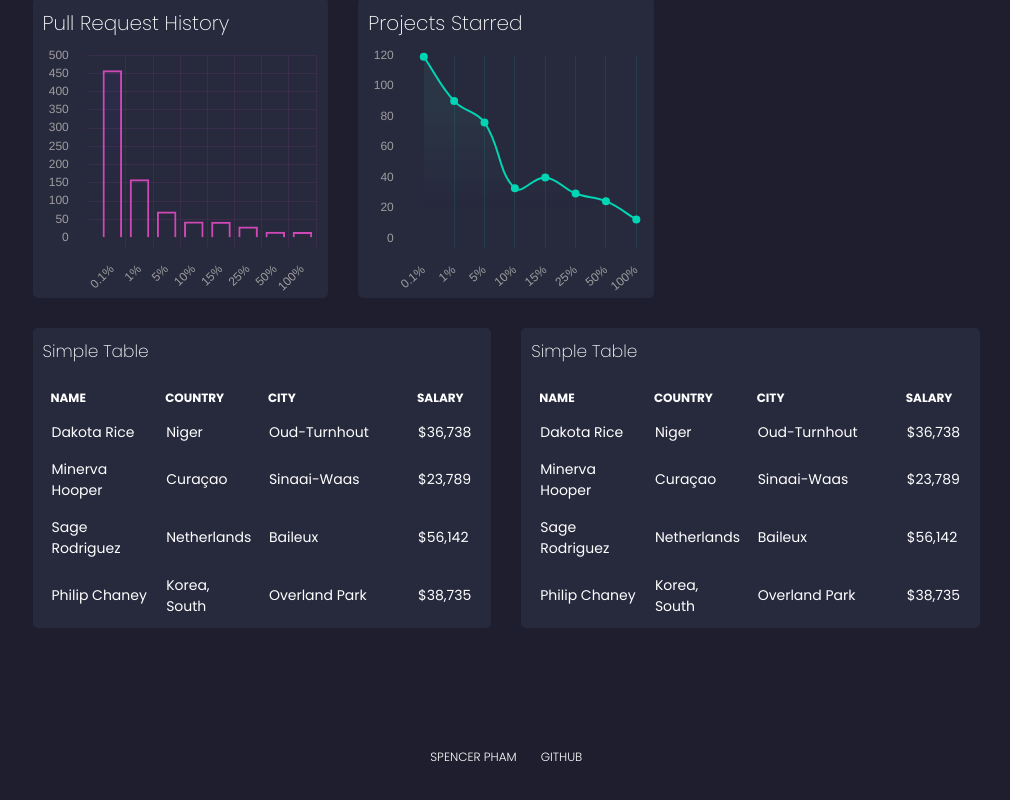
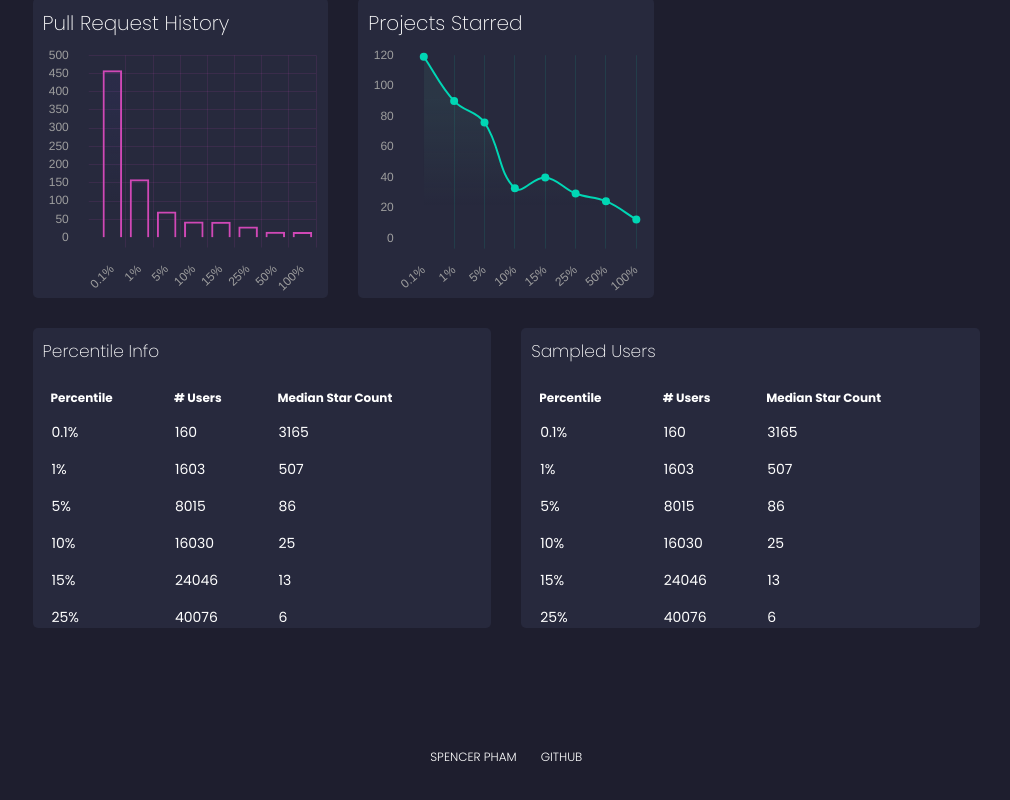
Before and after one commit to slampham/10x-Dev, a React (Create React App) app: page / in a window 1280 px wide. Shown: the part 1705-2505 px from the top of the page, without its empty margins (270-1280 px from the left). Built offline with nearby package versions, Linux system fonts and the light colour scheme.

Commit message:
Updated tables

```diff
--- a/src/components/Dashboard.js
+++ b/src/components/Dashboard.js
@@ -3,6 +3,7 @@ import styled from 'styled-components'
 import ChartCardButtons from './ChartCardButtons'
 import ChartCard, { StyledChartCard } from './ChartCard'
 import Table from './Table'
+import { percentileInfo } from './data'
 
 const StyledDashboard = styled.div`
   display: grid;
@@ -55,8 +56,8 @@ function Dashboard() {
       <ChartCard title='Pull Request History' occurence={14} {...{factMetric}} />
       <ChartCard title='Projects Starred' occurence={15} {...{factMetric}} />
 
-      <Table className='table1'/>
-      <Table className='table2'/>
+      <Table title='Percentile Info' data={percentileInfo} className='table1' />
+      <Table title='Sampled Users' data={percentileInfo} className='table2' />
     </StyledDashboard>
   )
 }
--- a/src/components/Table.js
+++ b/src/components/Table.js
@@ -35,63 +35,29 @@ const StyledTable = styled(StyledCard)`
   }
 `
 
-function Table({className}) {
+function Table({title, data, className}) {
+  const ths = data[0].map(heading => <th>{heading}</th>)
+
+  const trs = [];
+  for (const [r, row] of data.entries()) {
+    if (r != 0) {
+      const tds = row.map(item => <td>{item}</td>)
+      trs.push(<tr>{tds}</tr>)
+    }
+  }
+
   return (
     <StyledTable {...{className}}>
-      <h3>Simple Table</h3>
+      <h3>{title}</h3>
 
       <table>
         <thead>
           <tr>
-            <th>NAME</th>
-            <th>COUNTRY</th>
-            <th>CITY</th>
-            <th>SALARY</th>
+            {ths}
           </tr>
         </thead>
         <tbody>
-          <tr>
-            <td>Dakota Rice</td>
-            <td>Niger</td>
-            <td>Oud-Turnhout</td>
-            <td>$36,738</td>
-          </tr>
-          <tr>
-            <td>Minerva Hooper</td>
-            <td>Curaçao</td>
-            <td>Sinaai-Waas</td>
-            <td>$23,789</td>
-          </tr>
-          <tr>
-            <td>Sage Rodriguez</td>
-            <td>Netherlands</td>
-            <td>Baileux</td>
-            <td>$56,142</td>
-          </tr>
-          <tr>
-            <td>Philip Chaney</td>
-            <td>Korea, South</td>
-            <td>Overland Park</td>
-            <td>$38,735</td>
-          </tr>
-          <tr>
-            <td>Doris Greene</td>
-            <td>Malawi</td>
-            <td>Feldkirchen in Kärnten</td>
-            <td>$63,542</td>
-          </tr>
-          <tr>
-            <td>Mason Porter</td>
-            <td>Chile</td>
-            <td>Gloucester</td>
-            <td>$78,615</td>
-          </tr>
-          <tr>
-            <td>Jon Porter</td>
-            <td>Portugal</td>
-            <td>Gloucester</td>
-            <td>$98,615</td>
-          </tr>
+          {trs}
         </tbody>
       </table>
 
--- a/src/components/charts.js
+++ b/src/components/charts.js
@@ -1,10 +1,4 @@
-let percentiles = ['0.1%', '1%', '5%', '10%', '15%', '25%', '50%', '100%']
-let medianStarCounts = {'0.1%': 3165, '1%': 507, '5%': 86, '10%': 25, '15%': 13, '25%': 6, '50%': 2, '100%': 1}
-
-let factsCount = {"Commits": [670320, 478047, 349511, 221892, 255519, 240113, 109073, 65729], "Commit Comments": [5304, 3444, 2897, 2993, 2362, 668, 748, 444], "Followers": [256766, 54350, 21403, 12573, 9034, 3972, 4839, 1687], "Following": [8483, 10200, 3860, 3287, 5077, 2503, 3853, 1306], "Issue Comments": [368540, 155618, 103139, 68393, 58184, 24312, 22153, 11316], "Issue Events": [253123, 101464, 67332, 51210, 45938, 32434, 32599, 8581], "Issues Reported": [33335, 19385, 17334, 13072, 13249, 8586, 14330, 3813], "Issues Assigned": [4534, 3431, 2742, 2282, 1933, 1285, 1567, 380], "Organization Membership": [400, 424, 222, 162, 217, 158, 115, 61], "Project Membership": [3018, 3347, 2841, 1544, 2599, 1404, 930, 1029], "Projects Owned": [13924, 13203, 9912, 9861, 11254, 6782, 5932, 4956], "Pull Request Comments": [56005, 29898, 23225, 15133, 15127, 3038, 3802, 2658], "Pull Request History": [174836, 77633, 60946, 35109, 39559, 14589, 16106, 7035], "Projects Starred": [46713, 67763, 42195, 25574, 23963, 18291, 17148, 13448]}
-let factsMedian = {"Commits": [2282.0, 1290.5, 800.0, 524.0, 572.0, 335.5, 147.0, 103.0], "Commit Comments": [18.0, 9.5, 8.0, 7.0, 5.0, 3.5, 3.0, 3.0], "Followers": [568.0, 148.5, 57.5, 24.5, 26.0, 13.0, 9.0, 5.0], "Following": [25.0, 22.0, 10.0, 12.0, 11.0, 12.0, 8.0, 5.5], "Issue Comments": [1085.0, 338.5, 150.0, 71.0, 46.0, 29.0, 23.0, 16.0], "Issue Events": [696.0, 169.0, 85.5, 65.0, 38.0, 22.0, 14.5, 14.0], "Issues Reported": [72.0, 54.5, 29.5, 30.5, 20.0, 16.0, 11.0, 7.0], "Issues Assigned": [8.0, 6.5, 6.0, 5.0, 5.0, 6.0, 3.0, 4.0], "Organization Membership": [3.5, 3.0, 2.0, 1.5, 2.0, 2.0, 1.5, 1.0], "Project Membership": [13.0, 12.0, 8.0, 7.5, 9.0, 6.0, 5.0, 3.0], "Projects Owned": [61.0, 62.5, 44.0, 40.0, 43.0, 26.5, 24.0, 14.0], "Pull Request Comments": [40.5, 30.0, 14.0, 18.0, 17.5, 7.0, 7.5, 5.0], "Pull Request History": [459.0, 159.5, 71.0, 44.0, 43.0, 30.0, 15.5, 15.0], "Projects Starred": [119.0, 90.0, 76.0, 33.0, 40.0, 29.5, 24.5, 12.5]}
-let factsDiff = {"Commits": [2115, 1152, 676, 408, 455, 225, 42], "Commit Comments": [500, 216, 166, 133, 66, 16, 0], "Followers": [11260, 2870, 1050, 390, 420, 160, 80], "Following": [354, 300, 81, 118, 100, 118, 45], "Issue Comments": [6681, 2015, 837, 343, 187, 81, 43], "Issue Events": [4871, 1107, 510, 364, 171, 57, 3], "Issues Reported": [928, 678, 321, 335, 185, 128, 57], "Issues Assigned": [100, 62, 50, 25, 25, 50, -25], "Organization Membership": [250, 200, 100, 50, 100, 100, 50], "Project Membership": [333, 300, 166, 150, 200, 100, 66], "Projects Owned": [335, 346, 214, 185, 207, 89, 71], "Pull Request Comments": [710, 500, 180, 260, 250, 40, 50], "Pull Request History": [2960, 963, 373, 193, 186, 100, 3], "Projects Starred": [852, 620, 508, 164, 220, 136, 96]}
-let facts = {count: factsCount, median: factsMedian, diff: factsDiff}
+import { percentiles, medianStarCounts, facts } from './data'
 
 function blueChart(title, factMetric) {
   return {
@@ -253,8 +247,4 @@ function copy(obj) {
   return JSON.parse(JSON.stringify(obj));
 }
 
-module.exports = {
-  blueChart,
-  pinkChart,
-  greenChart
-};
+export { blueChart, pinkChart, greenChart }
--- /dev/null
+++ b/src/components/data.js
@@ -0,0 +1,18 @@
+const percentileInfo = [['Percentile', '# Users', 'Median Star Count'],
+                        ['0.1%', 160, 3165],
+                        ['1%', 1603, 507],
+                        ['5%', 8015, 86],
+                        ['10%', 16030, 25],
+                        ['15%', 24046, 13],
+                        ['25%', 40076, 6],
+                        ['50%', 80152, 2],
+                        ['100%', 160304, 1]]
+
+const percentiles = ['0.1%', '1%', '5%', '10%', '15%', '25%', '50%', '100%']
+const medianStarCounts = {'0.1%': 3165, '1%': 507, '5%': 86, '10%': 25, '15%': 13, '25%': 6, '50%': 2, '100%': 1}
+const factsCount = {"Commits": [670320, 478047, 349511, 221892, 255519, 240113, 109073, 65729], "Commit Comments": [5304, 3444, 2897, 2993, 2362, 668, 748, 444], "Followers": [256766, 54350, 21403, 12573, 9034, 3972, 4839, 1687], "Following": [8483, 10200, 3860, 3287, 5077, 2503, 3853, 1306], "Issue Comments": [368540, 155618, 103139, 68393, 58184, 24312, 22153, 11316], "Issue Events": [253123, 101464, 67332, 51210, 45938, 32434, 32599, 8581], "Issues Reported": [33335, 19385, 17334, 13072, 13249, 8586, 14330, 3813], "Issues Assigned": [4534, 3431, 2742, 2282, 1933, 1285, 1567, 380], "Organization Membership": [400, 424, 222, 162, 217, 158, 115, 61], "Project Membership": [3018, 3347, 2841, 1544, 2599, 1404, 930, 1029], "Projects Owned": [13924, 13203, 9912, 9861, 11254, 6782, 5932, 4956], "Pull Request Comments": [56005, 29898, 23225, 15133, 15127, 3038, 3802, 2658], "Pull Request History": [174836, 77633, 60946, 35109, 39559, 14589, 16106, 7035], "Projects Starred": [46713, 67763, 42195, 25574, 23963, 18291, 17148, 13448]}
+const factsMedian = {"Commits": [2282.0, 1290.5, 800.0, 524.0, 572.0, 335.5, 147.0, 103.0], "Commit Comments": [18.0, 9.5, 8.0, 7.0, 5.0, 3.5, 3.0, 3.0], "Followers": [568.0, 148.5, 57.5, 24.5, 26.0, 13.0, 9.0, 5.0], "Following": [25.0, 22.0, 10.0, 12.0, 11.0, 12.0, 8.0, 5.5], "Issue Comments": [1085.0, 338.5, 150.0, 71.0, 46.0, 29.0, 23.0, 16.0], "Issue Events": [696.0, 169.0, 85.5, 65.0, 38.0, 22.0, 14.5, 14.0], "Issues Reported": [72.0, 54.5, 29.5, 30.5, 20.0, 16.0, 11.0, 7.0], "Issues Assigned": [8.0, 6.5, 6.0, 5.0, 5.0, 6.0, 3.0, 4.0], "Organization Membership": [3.5, 3.0, 2.0, 1.5, 2.0, 2.0, 1.5, 1.0], "Project Membership": [13.0, 12.0, 8.0, 7.5, 9.0, 6.0, 5.0, 3.0], "Projects Owned": [61.0, 62.5, 44.0, 40.0, 43.0, 26.5, 24.0, 14.0], "Pull Request Comments": [40.5, 30.0, 14.0, 18.0, 17.5, 7.0, 7.5, 5.0], "Pull Request History": [459.0, 159.5, 71.0, 44.0, 43.0, 30.0, 15.5, 15.0], "Projects Starred": [119.0, 90.0, 76.0, 33.0, 40.0, 29.5, 24.5, 12.5]}
+const factsDiff = {"Commits": [2115, 1152, 676, 408, 455, 225, 42], "Commit Comments": [500, 216, 166, 133, 66, 16, 0], "Followers": [11260, 2870, 1050, 390, 420, 160, 80], "Following": [354, 300, 81, 118, 100, 118, 45], "Issue Comments": [6681, 2015, 837, 343, 187, 81, 43], "Issue Events": [4871, 1107, 510, 364, 171, 57, 3], "Issues Reported": [928, 678, 321, 335, 185, 128, 57], "Issues Assigned": [100, 62, 50, 25, 25, 50, -25], "Organization Membership": [250, 200, 100, 50, 100, 100, 50], "Project Membership": [333, 300, 166, 150, 200, 100, 66], "Projects Owned": [335, 346, 214, 185, 207, 89, 71], "Pull Request Comments": [710, 500, 180, 260, 250, 40, 50], "Pull Request History": [2960, 963, 373, 193, 186, 100, 3], "Projects Starred": [852, 620, 508, 164, 220, 136, 96]}
+const facts = {count: factsCount, median: factsMedian, diff: factsDiff}
+
+export { percentileInfo, percentiles, medianStarCounts, factsCount, factsMedian, factsDiff, facts }
```
